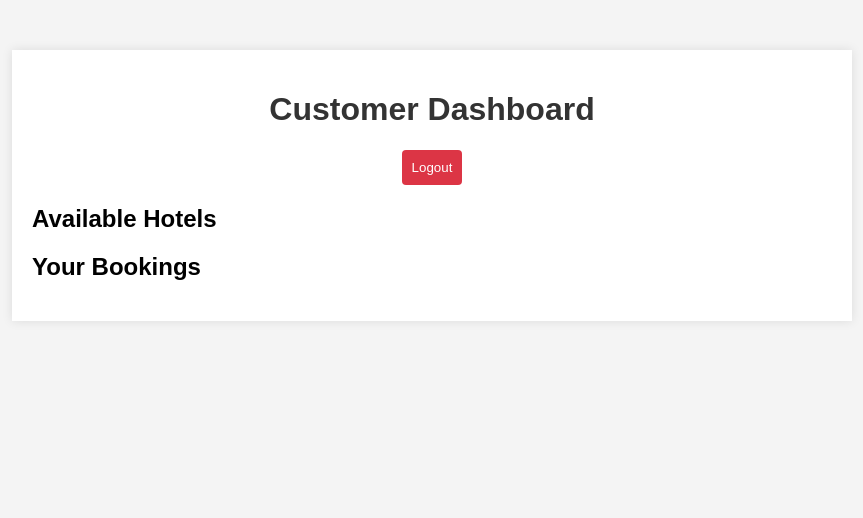
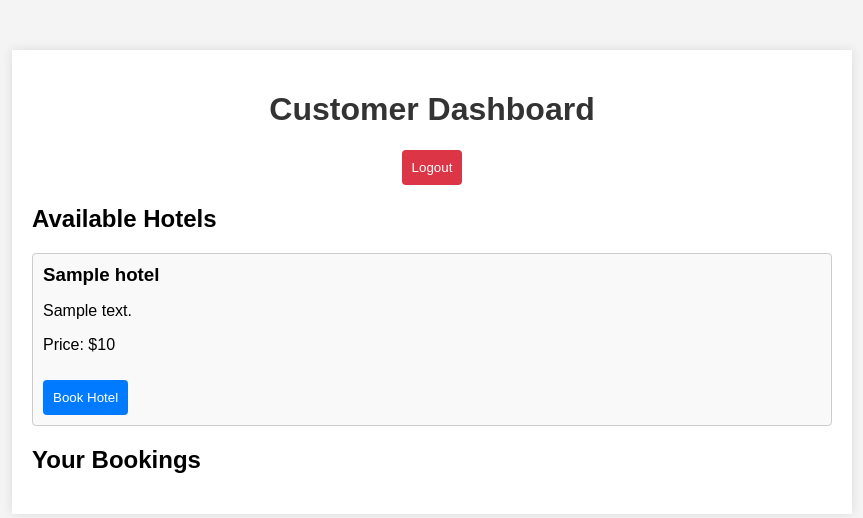
Before and after one commit to masthansaginala/Python-CA_2, a Flask app: page /customer-dashboard in a window 1280 px wide. Shown: the top 518 px of the page, without its empty margins (208-1071 px from the left). Run offline with Flask 3, Linux system fonts and the light colour scheme; the visitor is signed in with stand-in values (Sample User, id 1); tables that the repository leaves empty hold one stand-in row (values such as "Sample post").

Commit message:
added customer dahsboard

```diff
--- a/templates/customer_dashboard.html
+++ b/templates/customer_dashboard.html
@@ -76,18 +76,34 @@
     </div>
     <script>
         document.addEventListener('DOMContentLoaded', async () => {
-            // Load available hotels
-            const hotelResponse = await fetch('/hotels');
-            const hotels = await hotelResponse.json();
+            const response = await fetch('/hotels');
+            const hotels = await response.json();
             const hotelList = document.getElementById('hotel-list');
             hotelList.innerHTML = hotels.map(hotel => `
                 <div class="hotel">
                     <h3>${hotel.name}</h3>
                     <p>${hotel.description}</p>
                     <p>Price: $${hotel.price}</p>
+                     <button onclick="bookHotel(${hotel.id})">Book Hotel</button>
                 </div>
             `).join('');
+        });
+        async function bookHotel(hotelId) {
+            const response = await fetch('/book-hotel', {
+                method: 'POST',
+                headers: {
+                    'Content-Type': 'application/json'
+                },
+                body: JSON.stringify({ hotel_id: hotelId })
+            });
+            if (response.ok) {
+                alert('Hotel booked successfully');
+                window.location.reload();
+            } else {
+                alert('Error booking hotel');
+            }
         }
+
     </script>
 </body>
 </html>
```
